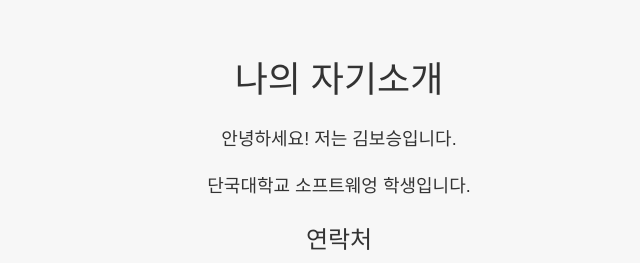
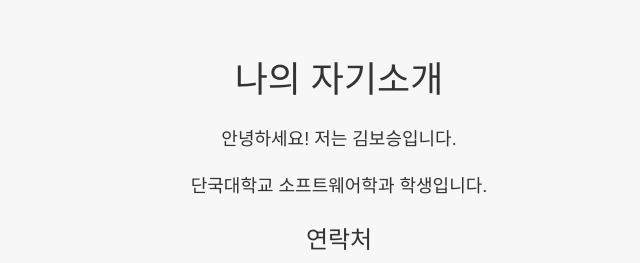
Before and after one commit to kbskbs1102/Mid-Term-Project, a plain HTML site: page index.html in a window 1280 px wide. Shown: the top 263 px of the page, 301-941 px from the left. Drawn offline with Linux system fonts and the light colour scheme.

Commit message:
commit_3

```diff
--- a/index.html
+++ b/index.html
@@ -44,7 +44,7 @@
 <body>
     <h1>나의 자기소개</h1>
     <p>안녕하세요! 저는 김보승입니다.</p>
-    <p>단국대학교 소프트웨엉 학생입니다.</p>
+    <p>단국대학교 소프트웨어학과 학생입니다.</p>
     <h2>연락처</h2>
     <ul>
       <li>이메일: kbskbs1102@gmail.com</li>
```
